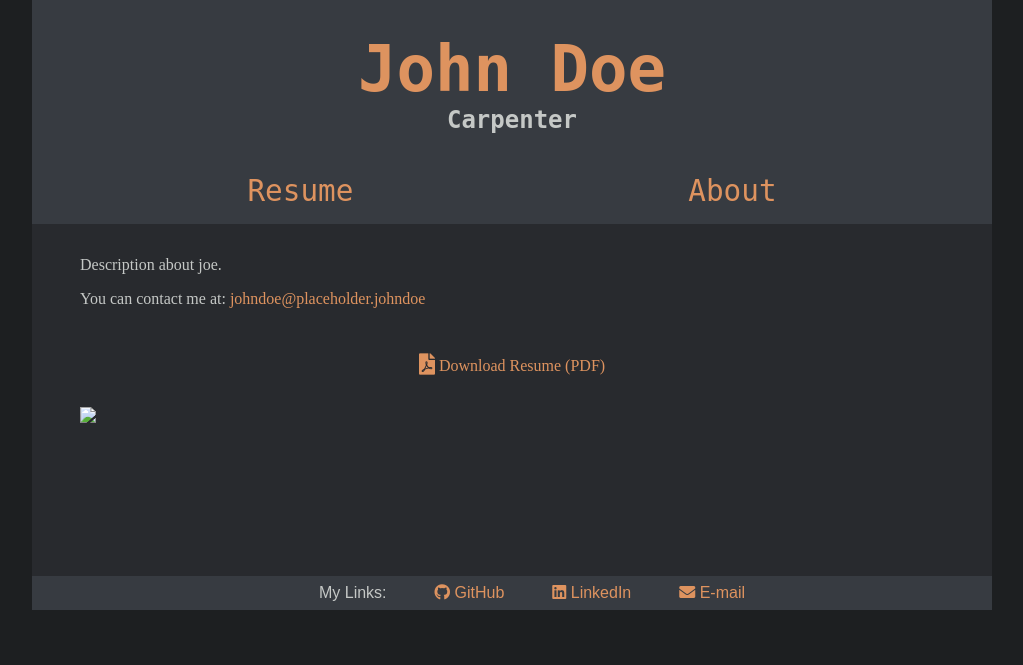
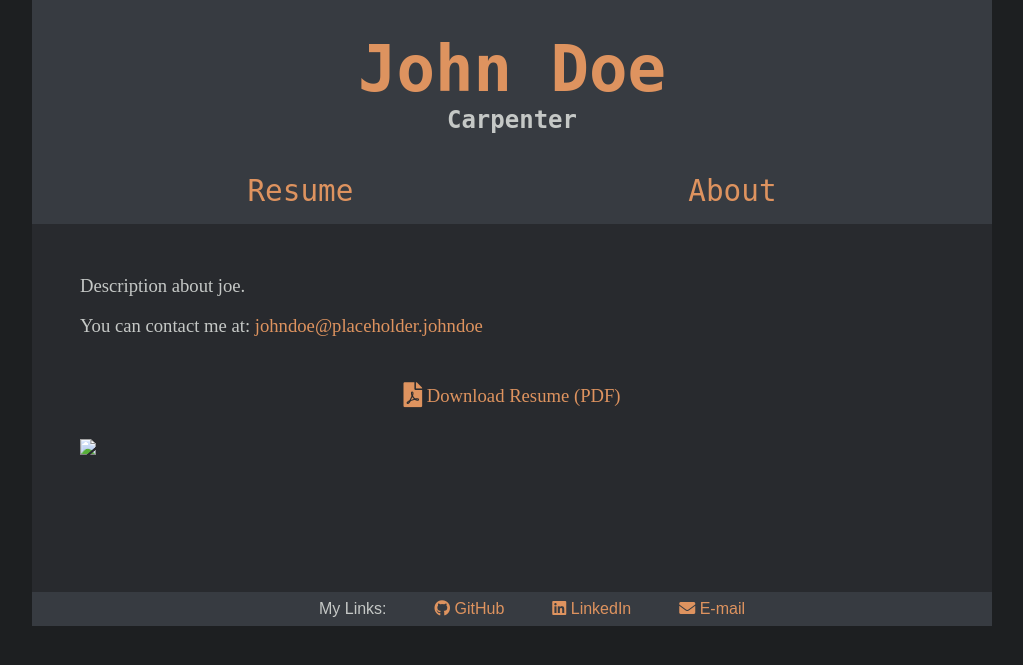
Before and after one commit to Ross65536/PersonalBlog, a Django app: page / in a window 1280 px wide. Shown: the top 665 px of the page, without its empty margins (128-1151 px from the left). Run offline with Django 3.2, Linux system fonts and the light colour scheme; some libraries are stand-ins or nearby versions.

Commit message:
base css

```diff
--- a/personalPages/static/personalPages/css/base/layout.css
+++ b/personalPages/static/personalPages/css/base/layout.css
@@ -80,6 +80,7 @@ li {
 #page-content {
     padding: 1rem 3rem 1rem;
     min-height: 20rem;
+    margin-top: 1rem;
 }
 
 html {
--- a/personalPages/static/personalPages/css/base/typhography.css
+++ b/personalPages/static/personalPages/css/base/typhography.css
@@ -84,6 +84,7 @@ html {
 body {
     background-color: #282a2e;
     color: #c5c8c6;
+    font-size: 14pt;
 }
 
 /* visited anchor */
```
